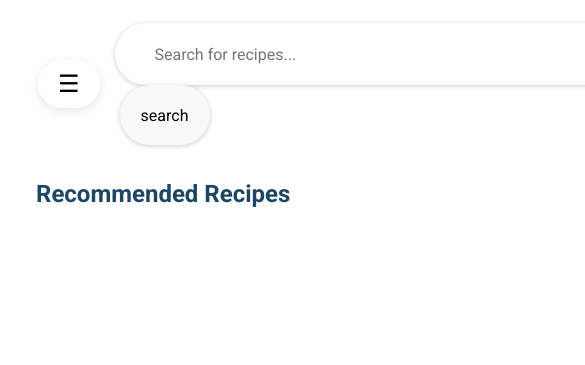
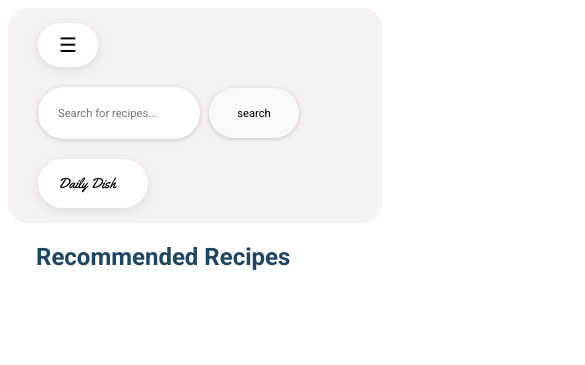
Before and after one commit to manu-gitxen/Recipe-Finder, a plain HTML site: page index.html in a window 390 px wide. Shown: the top 365 px of the page, 585 px wide, since content can reach past the window. Drawn offline with Linux system fonts and the light colour scheme; no server answers.

Commit message:
screen responsiveness

```diff
--- a/assets/style/style.css
+++ b/assets/style/style.css
@@ -290,3 +290,118 @@
 .filterbtn:link{
     background-color: aqua;
 }
+
+
+
+/* responsive */
+
+@media (max-width: 1230px){
+    #searchInput {
+    width: 550px;
+    height: 60px;
+    }
+
+}
+@media (max-width: 970px){
+    #searchInput {
+    width: 350px;
+    height: 60px;
+    padding-left: 10px;
+    font-size: 0.7rem;
+    }
+
+
+
+}
+
+@media (max-width: 790px){
+    #searchInput {
+    width: 230px;
+    height: 60px;
+    }
+
+
+
+}
+
+
+@media (max-width: 665px){
+    #searchInput {
+    width: 150px;
+    height: 50px;
+    }
+
+
+#searchBtn {
+    border: none;
+    font-size: 0.7rem;
+    padding: 8px;
+    height:  50px;
+}
+
+.logo{
+    font-size: 0.9rem;
+     padding: 15px 20px;
+
+}
+.icon-btn{
+    font-size: 24px;
+}
+
+.ulFlex{
+    display: grid;
+    grid-template-columns: 1fr 1fr 1fr;
+}
+
+}
+
+@media (max-width: 540px){
+    .main-header{
+        display: grid;
+        grid-template-columns: repeat(auto-fill, minmax(110px,300px));
+        gap: 20px;
+    }
+
+    .icon-btn{
+    font-size: 20px;
+    width: 60px;
+    background-color: white;
+}
+.logo{
+
+     padding: 15px 20px;
+     width: 70px;
+     background-color: white;
+
+}
+.main-header{
+     background-color: #f8f1f1;
+     border-radius: 20px;
+}
+.ulFlex{
+    display: grid;
+    grid-template-columns: 1fr 1fr;
+}
+
+}
+
+
+
+
+@media (max-width: 338px){
+    #searchInput {
+    width: 140px;
+    height: 45px;
+    }
+
+    #searchBtn {
+    border: none;
+    font-size: 0.7rem;
+    padding: 8px;
+    height:  45px;
+    width: 70px;
+
+}
+
+
+}
```
